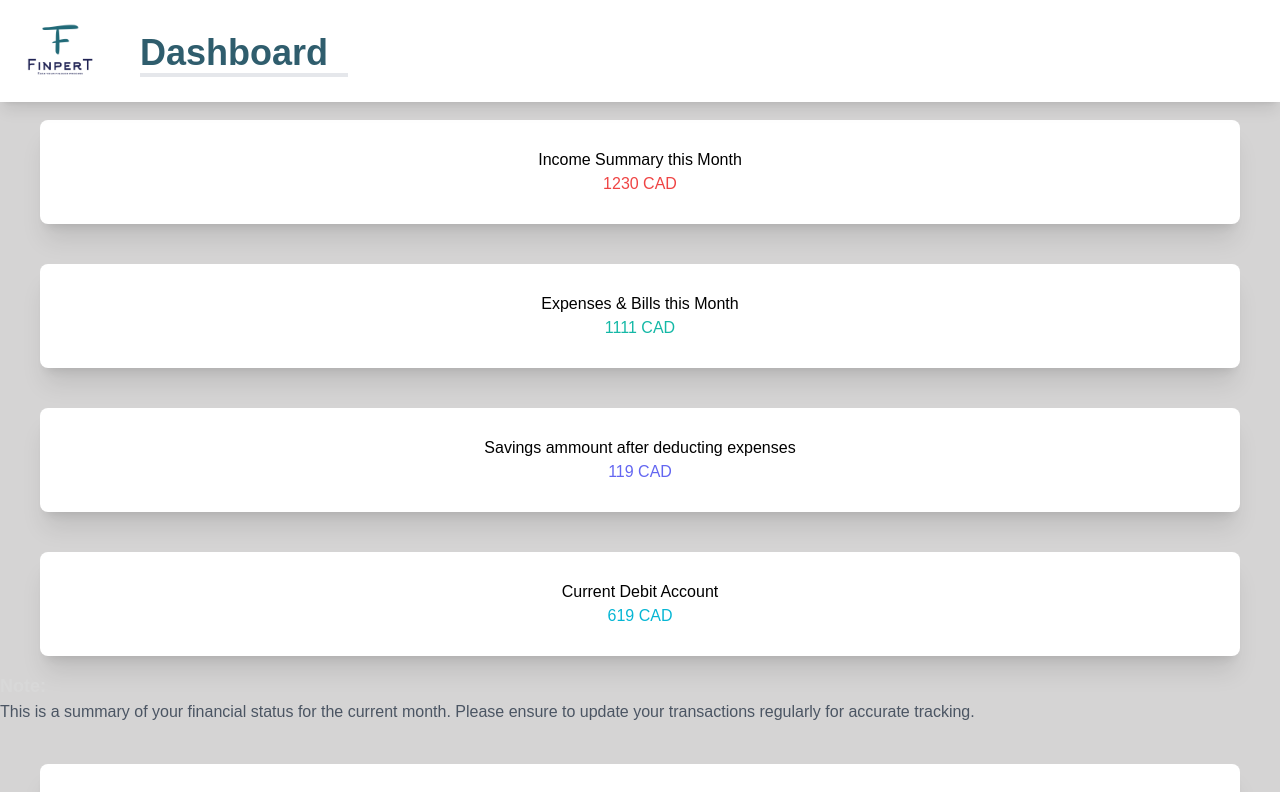
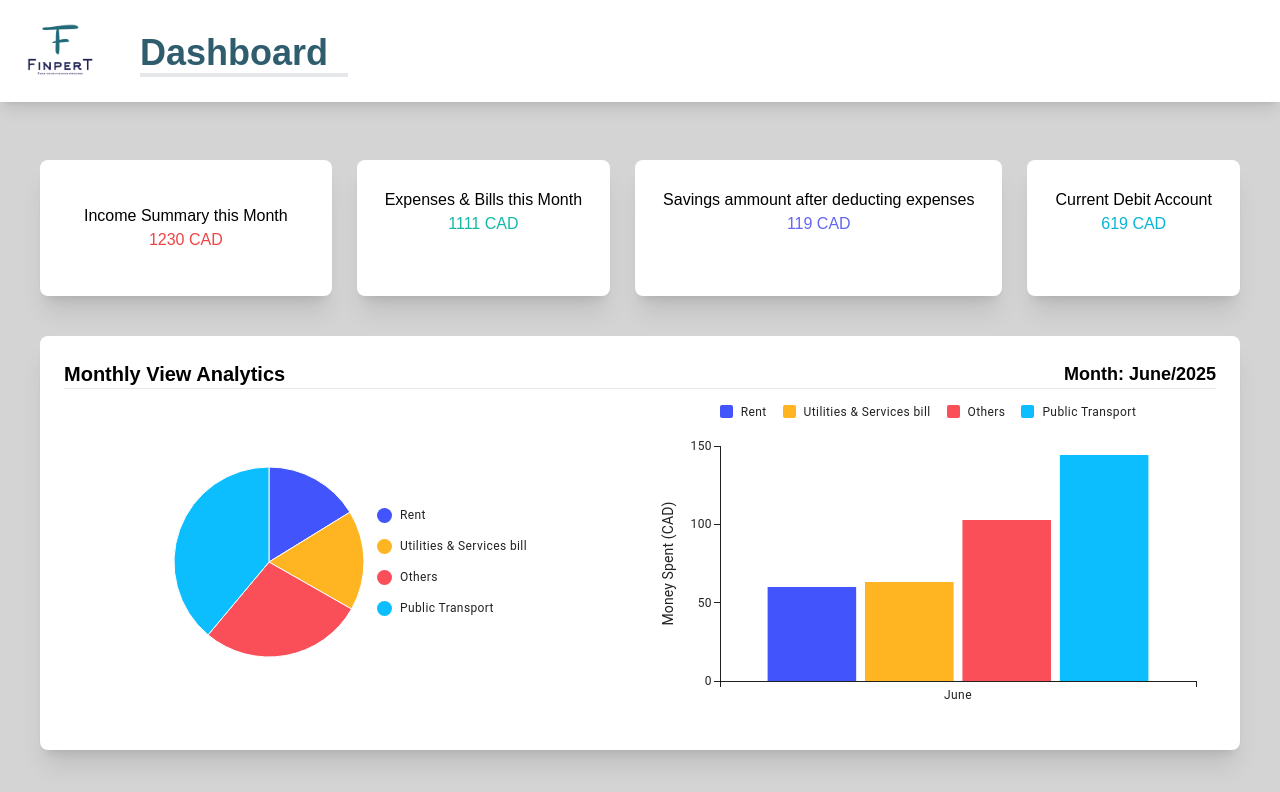
Before and after one commit to tienphap1405/financial-tracker-web-app, a Next.js app: page /with-nav-dashboard/overview-page in a window 1280 px wide. Shown: the top 792 px of the page. Built offline with nearby package versions, Linux system fonts and the light colour scheme.

Commit message:
Update overview-table.js

```diff
--- a/app/components/overview-table.js
+++ b/app/components/overview-table.js
@@ -24,42 +24,38 @@ export default function Overview() {
     };
 
     return (
-        <>
-            <div className="flex bg-white p-6 w-100 rounded-lg shadow-xl mt-10 ml-10 mr-10 flex-col text-black border-1">
+        <div className='flex flex-col pt-10 mx-auto'>
+            <div className='flex flex-row mt-10 ml-10 mr-10 justify-between'>
+                <div className="flex bg-white p-10 rounded-lg shadow-xl flex-col text-black border-1">
                     <div className="flex flex-col items-center p-1">
                         <h1>Income Summary this Month</h1>
                         <p className="text-red-500">{incomedata} CAD</p>
                     </div>
                 </div>
 
-            <div className="flex bg-white p-6 w-100 rounded-lg shadow-xl mt-10 ml-10 mr-10 flex-col text-black border-1">
+                <div className="flex bg-white p-6 w-100 rounded-lg shadow-xl flex-col text-black border-1">
                     <div className="flex flex-col items-center p-1">
                         <h1>Expenses & Bills this Month</h1>
                         <p className="text-teal-500">{Expenses} CAD</p>
                     </div>
                 </div>
 
-            <div className="flex bg-white p-6 w-100 rounded-lg shadow-xl mt-10 ml-10 mr-10 flex-col text-black border-1">
+                <div className="flex bg-white p-6 w-100 rounded-lg shadow-xl flex-col text-black border-1">
                     <div className="flex flex-col items-center p-1">
                         <h1>Savings ammount after deducting expenses</h1>
                         <p className="text-indigo-500">{saving} CAD</p>
                     </div>
                 </div>
 
-            <div className="flex bg-white p-6 w-100 rounded-lg shadow-xl mt-10 ml-10 mr-10 flex-col text-black border-1">
+                <div className="flex bg-white p-6 w-100 rounded-lg shadow-xl flex-col text-black border-1">
                     <div className="flex flex-col items-center p-1">
                         <h1>Current Debit Account</h1>
                         <p className="text-cyan-500">{debit} CAD</p>
                     </div>
                 </div>
+            </div>
 
-            <div>
-                <h1 className="text-lg font-bold mt-4">Note:</h1>
-                <p className="text-gray-600">
-                    This is a summary of your financial status for the current month.
-                    Please ensure to update your transactions regularly for accurate tracking.
-                </p>
-            </div>
+
 
             <div className="flex bg-white p-6 w-100 rounded-lg shadow-xl mt-10 ml-10 mr-10 flex-col text-black border-1">
                 <div className="flex justify-between">
@@ -102,6 +98,6 @@ export default function Overview() {
 
 
             </div>
-        </>
+        </div>
     );
 }
```
Lines whose indentation alone changed are shown as unchanged.
